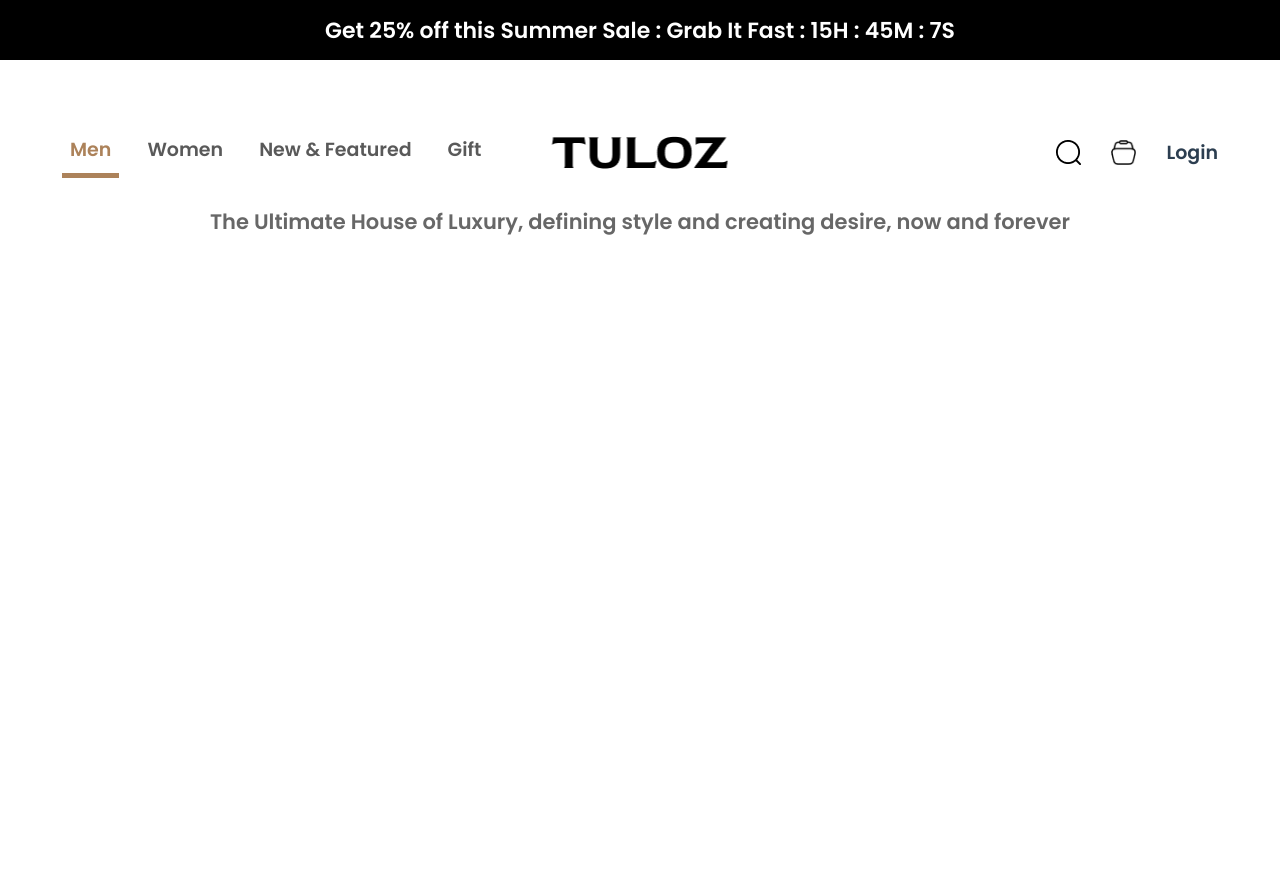
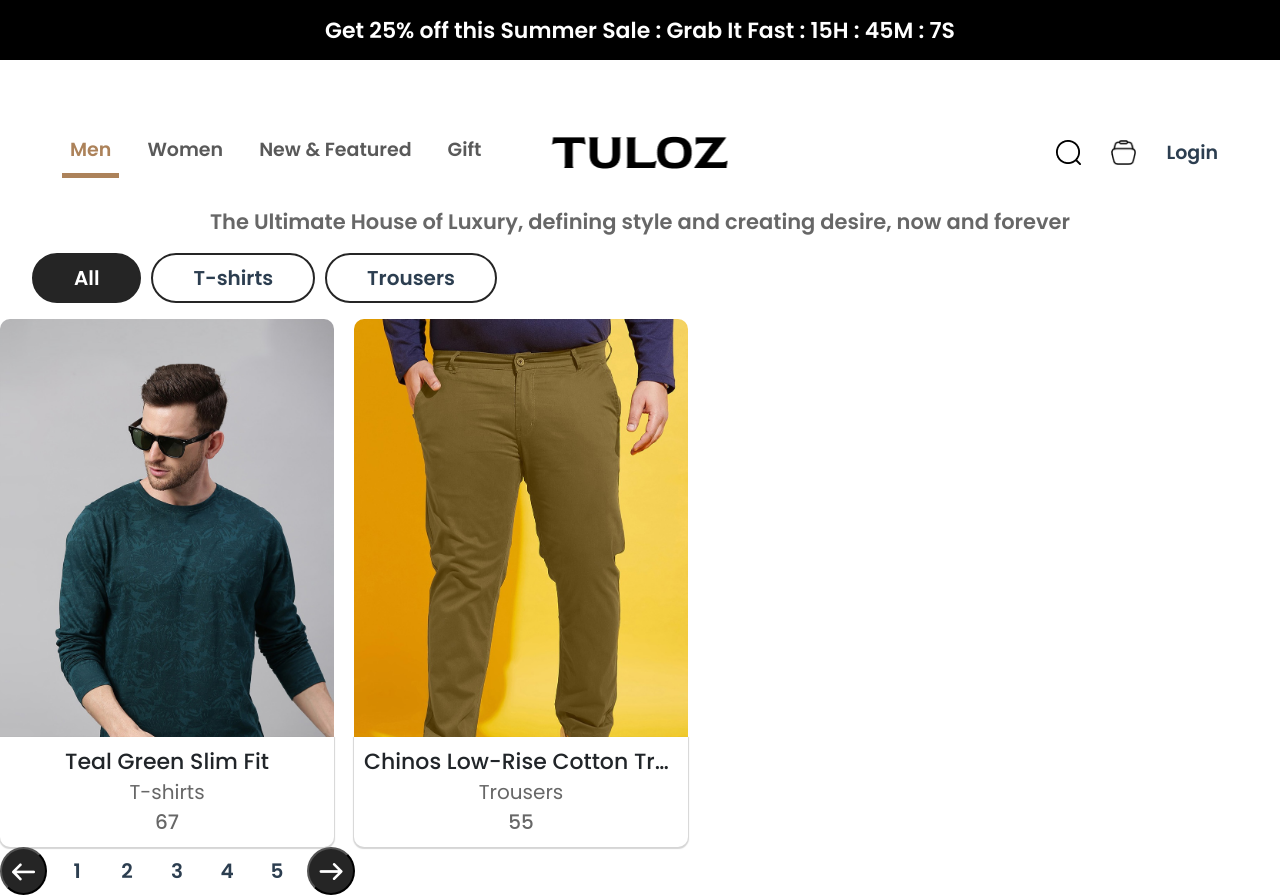
Before and after one commit to cjuxdev/product-listing-app, a Vue app: page / in a window 1280 px wide. Before the commit the page ends 800 px from the top, so only its background shows below. Built offline with nearby package versions, Linux system fonts and the light colour scheme.

Commit message:
get link with all elements into landing page

```diff
--- a/src/styles/main.scss
+++ b/src/styles/main.scss
@@ -3,6 +3,10 @@ body {
     font-family: 'Poppins', sans-serif;
    }
 @import 'variables';
+@import 'common';
 @import './components/saleBar';
 @import './components/navBar';
+@import './components/productCard';
+@import './components/categoryBar';
+@import './components/paginationBar';
 @import './responsive';
--- a/src/styles/variables.scss
+++ b/src/styles/variables.scss
@@ -6,3 +6,4 @@ $breakpoint-xl: 1440px;  // Extra-large desktops
 
 $active-color:#AC825A;
 $sub-text-color:#676767;
+$active-category-color: #252525;
--- a/src/views/LandingPage.vue
+++ b/src/views/LandingPage.vue
@@ -1,20 +1,95 @@
 <template>
   <div class="landingPage">
     <SaleBar />
-    <NavBar />
+    <NavBar @category-selected="filterProducts" />
+    <CategoryBar
+      :categories="categories"
+      :selectedCategory="selectedCategory"
+      @category-selected="filterByCategory"
+    />
+    <!-- <ProductCard /> -->
+    <div class="product-list">
+      <ProductCard
+        v-for="(product, index) in filteredProducts"
+        :key="index"
+        :product="product"
+      />
+    </div>
+    <PaginationBar />
   </div>
 </template>
 
 <script>
-// @ is an alias to /src
+import productService from "@/services/productService.js";
+import { fetchCategoriesByType } from "@/services/productCategoryService.js";
+
 import SaleBar from "@/components/SaleBar.vue";
 import NavBar from "@/components/NavBar.vue";
+import ProductCard from "@/components/ProductCard.vue";
+import CategoryBar from "@/components/CategoryBar.vue";
+import PaginationBar from "@/components/PaginationBar.vue";
 
 export default {
   name: "LandingPage",
   components: {
     SaleBar,
     NavBar,
+    ProductCard,
+    CategoryBar,
+    PaginationBar,
+  },
+  data() {
+    return {
+      allProducts: [],
+      filteredProducts: [],
+      selectedType: "men",
+      categories: ["All"],
+      selectedCategory: "All",
+    };
+  },
+  methods: {
+    async loadProducts() {
+      try {
+        const products = await productService.fetchProducts();
+        this.allProducts = products;
+        this.filterProducts(this.selectedType);
+      } catch (error) {
+        console.error("Error loading products:", error);
+      }
+    },
+
+    // Filter products by type
+    async filterProducts(type) {
+      this.selectedType = type;
+      this.selectedCategory = "All";
+      this.filteredProducts = productService.filterProductsByType(
+        this.allProducts,
+        type
+      ); // Filter products
+
+      try {
+        const categories = await fetchCategoriesByType(type);
+        this.categories = ["All", ...categories]; // Include 'All' option
+      } catch (error) {
+        console.error("Error loading categories:", error);
+      }
+      console.log("categories =", this.categories);
+      console.log("Selected type:", type);
+      console.log("Filtered products:", this.filteredProducts);
+    },
+    // Filter products by category
+    filterByCategory(category) {
+      this.selectedCategory = category; // Update the selected category
+      this.filteredProducts = productService.filterProductsByCategory(
+        this.allProducts,
+        this.selectedType,
+        category
+      );
+      console.log("Filtered products by category:", this.filteredProducts);
+    },
+  },
+  mounted() {
+    this.loadProducts(); // Load products when component is mounted
   },
 };
 </script>
```
